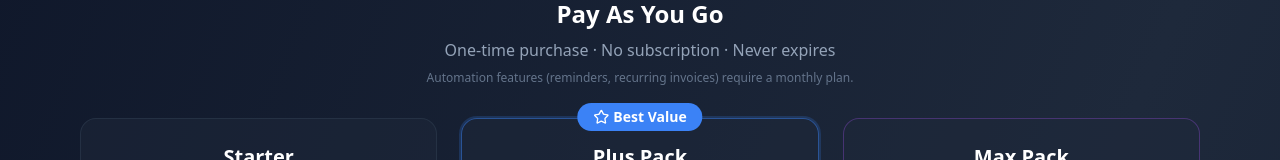
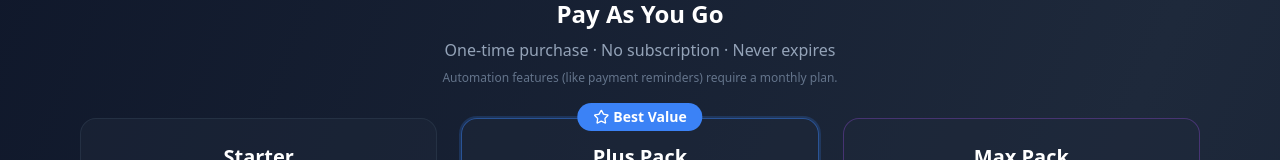
Before and after one commit to mjreige/invoice-generator, a Next.js app: page /pricing in a window 1280 px wide. Shown: the part 298-458 px from the top of the page. Built offline with nearby package versions, Linux system fonts and the light colour scheme; no server answers.

Commit message:
fix: remove unbuilt recurring invoices mention from marketing copy
Recurring invoices was referenced as a Pro/Business perk on the pricing page,
upgrade popup, and in-app guide, but no such feature exists yet. Drop the
claim until it's actually implemented.

```diff
--- a/app/pricing/page.tsx
+++ b/app/pricing/page.tsx
@@ -147,7 +147,7 @@ export default function Pricing() {
           <div className="text-center mb-8">
             <h2 className="text-2xl font-bold text-white">Pay As You Go</h2>
             <p className="text-slate-400 mt-2">One-time purchase · No subscription · Never expires</p>
-            <p className="text-slate-500 text-xs mt-2">Automation features (reminders, recurring invoices) require a monthly plan.</p>
+            <p className="text-slate-500 text-xs mt-2">Automation features (like payment reminders) require a monthly plan.</p>
           </div>
           <div className="grid md:grid-cols-3 gap-6">
             {/* Starter */}
--- a/components/GuideMePopup.tsx
+++ b/components/GuideMePopup.tsx
@@ -254,7 +254,7 @@ const steps = [
             </div>
           ))}
         </div>
-        <p className="mt-3 text-xs text-slate-500">Invoice reminders and recurring invoices are available on monthly subscriptions only.</p>
+        <p className="mt-3 text-xs text-slate-500">Invoice reminders are available on monthly subscriptions only.</p>
         <p className="mt-2 text-xs text-slate-400">Visit <strong>Pricing</strong> in the avatar menu to compare and upgrade.</p>
       </div>
     ),
--- a/components/UpgradePopup.tsx
+++ b/components/UpgradePopup.tsx
@@ -73,7 +73,7 @@ export default function UpgradePopup({ show, onClose }: UpgradePopupProps) {
               <div className="h-px flex-1 bg-slate-600" />
             </div>
             <p className="text-center text-sm text-slate-400 mb-1">One-time purchase · No subscription · Never expires</p>
-            <p className="text-center text-xs text-slate-500 mb-5">Automation features (reminders, recurring invoices) require a monthly plan.</p>
+            <p className="text-center text-xs text-slate-500 mb-5">Automation features (like payment reminders) require a monthly plan.</p>
 
             <div className="grid sm:grid-cols-3 gap-4">
               {/* Starter */}
```
